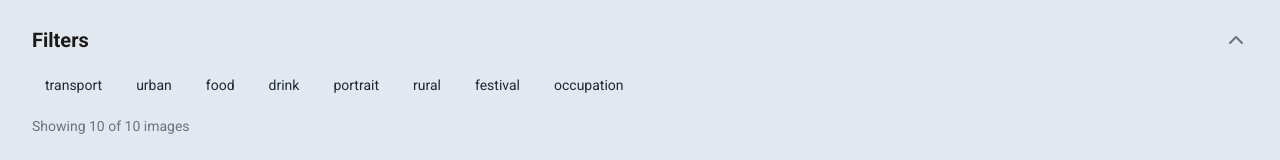
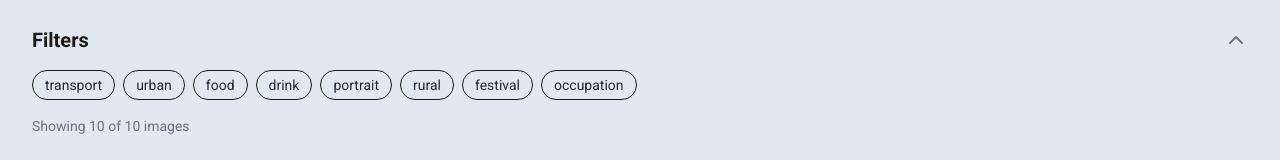
Before and after one commit to jamesbarnden/site-playground, a Next.js app in the folder my-first-nextjs-app/: page / in a window 1280 px wide. Shown: the part 178-338 px from the top of the page. Built offline with nearby package versions, Linux system fonts and the light colour scheme.

Commit message:
fix border outline colours

```diff
--- a/my-first-nextjs-app/tailwind.config.ts
+++ b/my-first-nextjs-app/tailwind.config.ts
@@ -25,8 +25,8 @@ const config: Config = {
           dark: '#E2E8F0',
         },
         outline: {
-          light: '#e2e8f0',
-          dark: '#4a5568',
+          light: '#1C1917',
+          dark: '#E2E8F0',
         }
       },
       fontFamily: {
```
